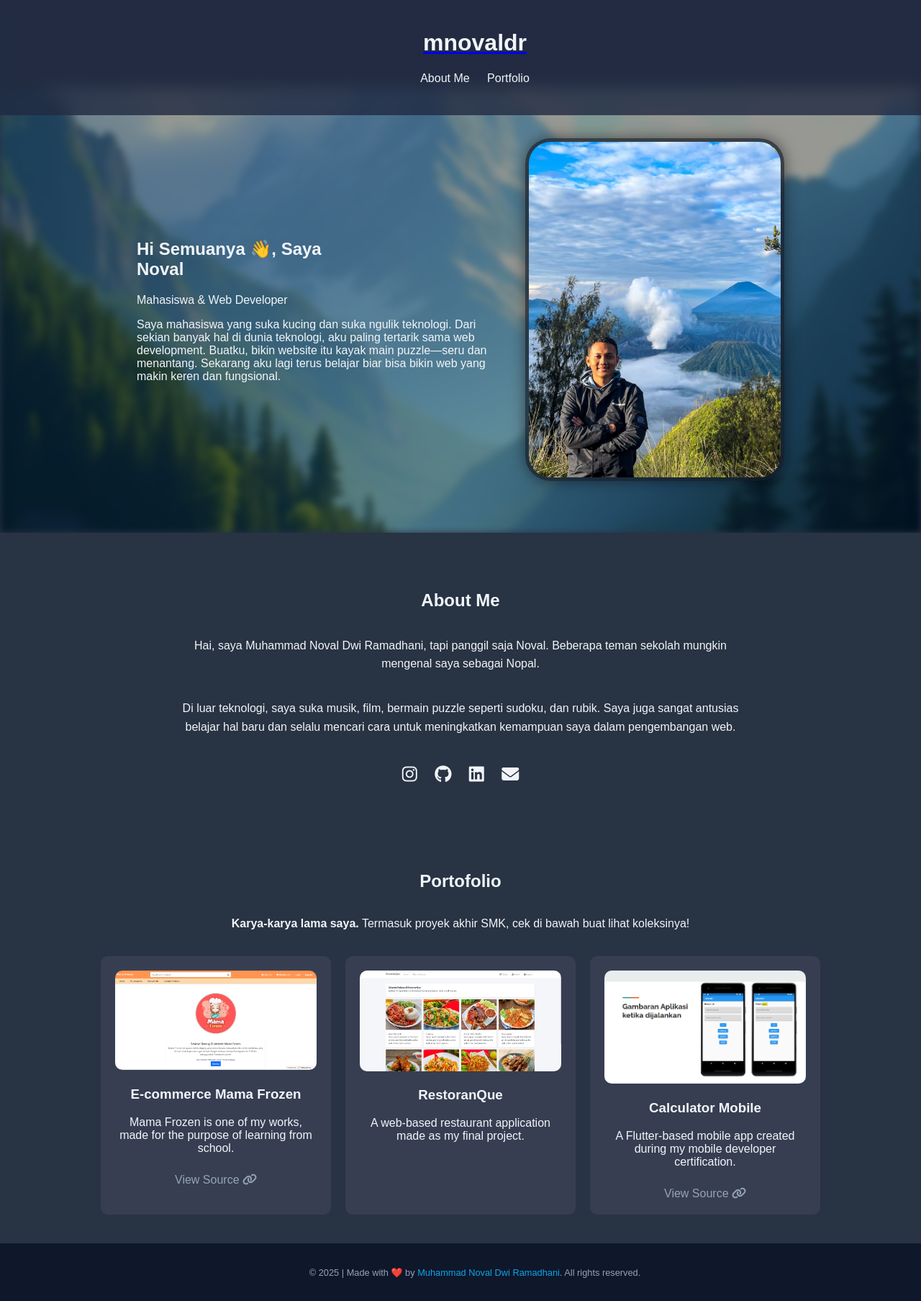
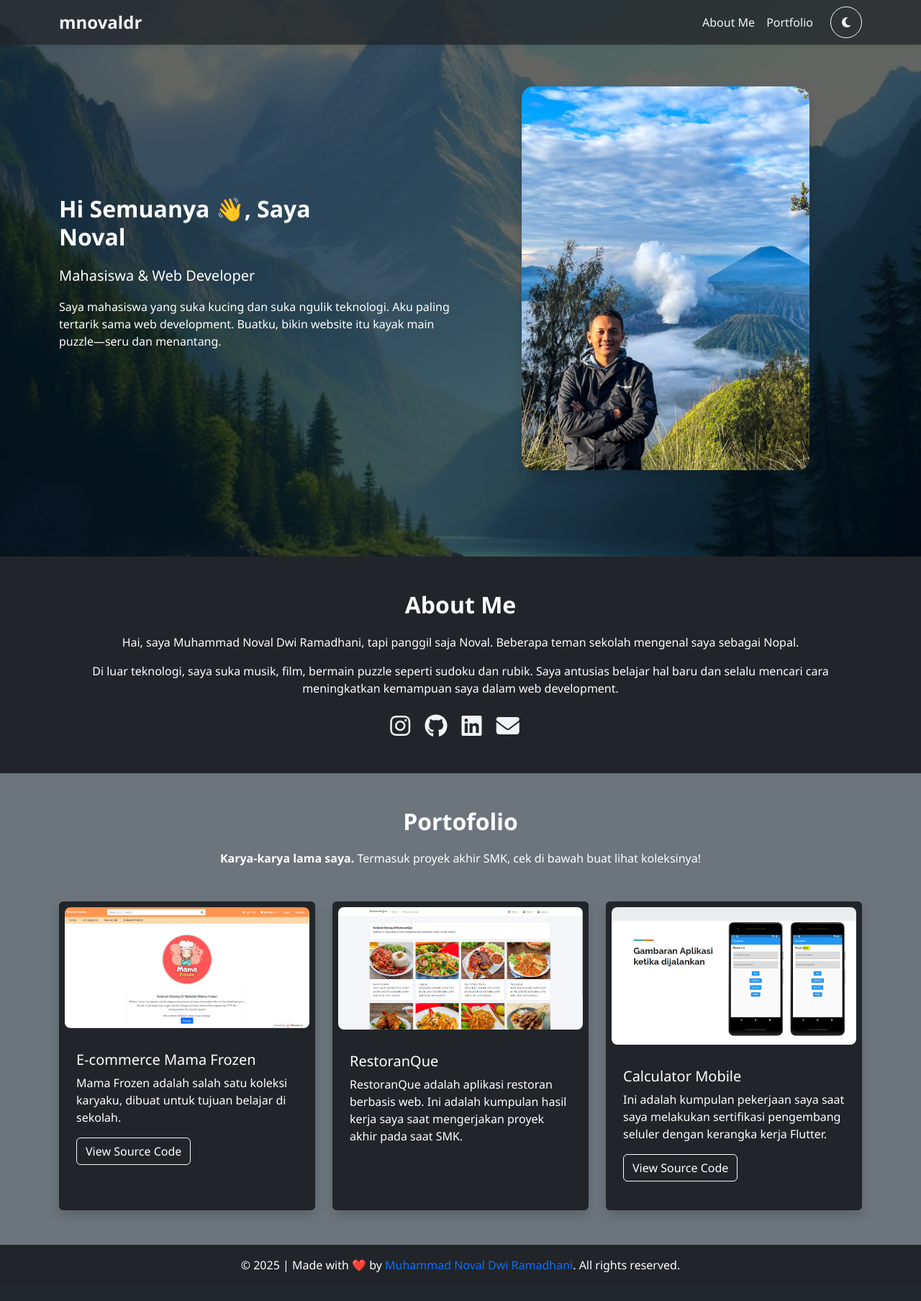
Before and after one commit to mnovaldr/SSP, a Django app: page / in a window 1280 px wide. Shown: the whole page at 72% size. After the commit the page ends 1767 px from the top, so only its background shows below. Run offline with Django 5.2, Linux system fonts and the light colour scheme.

Commit message:
Update Bootstrap dan dark mode

```diff
--- a/blog/blog/settings.py
+++ b/blog/blog/settings.py
@@ -24,9 +24,9 @@ BASE_DIR = Path(__file__).resolve().parent.parent
 SECRET_KEY = 'django-insecure-^lc8)#3$(*+soswl!y@3*6#qj8ey3d6g^36a8=sf(h!z!03w&^'
 
 # SECURITY WARNING: don't run with debug turned on in production!
-DEBUG = True
+DEBUG = False
 
-ALLOWED_HOSTS = []
+ALLOWED_HOSTS = ['*']
 
 
 # Application definition
@@ -56,7 +56,7 @@ ROOT_URLCONF = 'blog.urls'
 TEMPLATES = [
     {
         'BACKEND': 'django.template.backends.django.DjangoTemplates',
-        'DIRS': ['templates'],
+        'DIRS': [os.path.join(BASE_DIR, 'templates')],
         'APP_DIRS': True,
         'OPTIONS': {
             'context_processors': [
--- a/blog/blog/urls.py
+++ b/blog/blog/urls.py
@@ -19,6 +19,6 @@ from django.urls import path, include
 
 
 urlpatterns = [
-    path('admin/', admin.site.urls),
+    # path('admin/', admin.site.urls),
     path('', include('profil.urls')),
 ]
--- a/blog/profil/urls.py
+++ b/blog/profil/urls.py
@@ -2,5 +2,5 @@ from django.urls import path
 from . import views
 
 urlpatterns = [
-    path('',views.home),
+    path('', views.home),
 ]
--- a/blog/profil/views.py
+++ b/blog/profil/views.py
@@ -1,4 +1,11 @@
 from django.shortcuts import render
+from django.template import RequestContext
+
+
+def view404(request, *args, **argv):
+    response = render('404.html', {}, context_instance=RequestContext(request))
+    response.status_code = 404
+    return response
 
 # Create your views here.
 def home(request):
--- a/blog/templates/index.html
+++ b/blog/templates/index.html
@@ -2,80 +2,28 @@
 <!DOCTYPE html>
 <html lang="en">
 <head>
-  <meta charset="UTF-8" />
-  <meta name="viewport" content="width=device-width, initial-scale=1.0" />
-  <title>Hi i'm Noval</title>
-  <link rel="shortcut icon" href="{% static 'img/favicon.ico'%}" type="image/x-icon" />
-  <link rel="icon" href="{% static 'img/favicon.ico'%}" type="image/x-icon" />
+  <meta charset="UTF-8">
+  <meta name="viewport" content="width=device-width, initial-scale=1.0">
+  <title>Hi I'm Noval</title>
+  <link rel="shortcut icon" href="{% static 'img/favicon.ico' %}" type="image/x-icon">
+  <!-- AOS CSS -->
+  <link href="https://cdn.jsdelivr.net/npm/aos@2.3.4/dist/aos.css" rel="stylesheet">
+
+  <link rel="stylesheet" href="https://cdn.jsdelivr.net/npm/bootstrap@5.3.3/dist/css/bootstrap.min.css">
   <link rel="stylesheet" href="https://cdnjs.cloudflare.com/ajax/libs/font-awesome/6.4.0/css/all.min.css">
   <style>
-    /* Solusi untuk masalah navbar menutupi konten */
-    html {
-      scroll-behavior: smooth;
-      scroll-padding-top: 120px;
+    body {
+      font-family: 'Segoe UI', Tahoma, Geneva, Verdana, sans-serif;
+      background-color: #1e293b;
+      color: #f1f5f9;
     }
-
-    body {
-      font-family: Arial, sans-serif;
-      background-color: #283343;
-      color: #f1f5f9;
-      margin: 0;
-      padding: 0;
-      padding-top: 120px;
+    .hero {
+      background-image: url('{% static "img/hero-bg.png" %}');
+      background-size: cover;
+      background-position: center;
+      padding: 120px 0;
+      position: relative;
     }
-    header {
-      padding: 20px;
-      text-align: center;
-      background: rgba(33, 42, 65, 0.8);
-      position: fixed;
-      top: 0;
-      left: 0;
-      width: 100%;
-      z-index: 1000;
-      backdrop-filter: blur(10px);
-      height: 120px;
-    }
-    footer {
-      padding: 20px;
-      text-align: center;
-      background: #0f172a;
-      position: relative;
-      bottom: 0;
-      left: 0;
-      width: 100%;
-    }
-    a h1{
-        color: #f1f5f9;
-        text-decoration: none;
-        transition: color 0.3s;
-    }
-    a h1:hover{
-      color: #0ea5e9;
-    }
-    nav a {
-      margin: 0 10px;
-      color: #f1f5f9;
-      text-decoration: none;
-      transition: color 0.3s;
-    }
-    nav a:hover {
-      color: #0ea5e9;
-    }
-
-    /* Hero Section dengan Background Gambar */
-    .hero {
-      position: relative;
-      display: flex;
-      flex-wrap: wrap;
-      align-items: center;
-      justify-content: center;
-      text-align: left;
-      padding: 60px 20px;
-      gap: 40px;
-      min-height: 500px;
-      overflow: hidden;
-    }
-
     .hero::before {
       content: '';
       position: absolute;
@@ -83,210 +31,241 @@
       left: 0;
       right: 0;
       bottom: 0;
-      background-image: url('{% static "img/hero-bg.png" %}');
-      background-size: cover;
-      background-position: center;
-      filter: blur(5px) brightness(0.6);
-      z-index: -1;
+      background-color: rgba(0, 0, 0, 0.6);
+      z-index: 0;
     }
-
     .hero-content {
-      max-width: 500px;
       position: relative;
       z-index: 1;
     }
-
-    .hero img {
-      width: 350px;
-      object-fit: cover;
-      border-radius: 35px;
-      padding: 5px;
-      background-color: rgba(20, 27, 38, 0.7);
-      box-shadow: 0 0 20px rgba(0, 0, 0, 0.5);
-      position: relative;
-      z-index: 1;
+    .card img {
+      border-radius: 0.5rem;
+      margin-bottom: 1rem;
     }
-
-    .about {
-      display: flex;
-      flex-direction: column;
-      align-items: center;
-      justify-content: center;
-      text-align: center;
-      padding: 60px 20px;
-      max-width: 800px;
-      margin: 0 auto;
-      background-color: #283343;
+    h2, h5, p, .card-text, .nav-link, .form-check-label, .navbar-brand, .btn {
+      color: inherit;
     }
-    .about p {
-      line-height: 1.6;
+    h2 {
+      font-weight: 700;
       margin-bottom: 20px;
     }
-    .portfolio {
-      display: flex;
-      flex-direction: column;
-      align-items: center;
-      justify-content: center;
-      text-align: center;
-      padding: 40px;
-      background-color: #283343;
+    .navbar-brand {
+      font-weight: bold;
+      font-size: 1.5rem;
     }
-    .portfolio-items {
-      display: grid;
-      grid-template-columns: repeat(auto-fit, minmax(300px, 1fr));
-      gap: 20px;
-      max-width: 1000px;
-      margin-top: 20px;
+    footer {
+      background-color: #0f172a;
     }
-    .portfolio-item {
-      background: #373e52;
-      padding: 20px;
-      border-radius: 10px;
-      transition: transform 0.3s;
+    .form-check-input:checked {
+      background-color: #0dcaf0;
+      border-color: #0dcaf0;
     }
-    .portfolio-item:hover {
-      transform: translateY(-5px);
-    }
-    .portfolio-item img {
-      max-width: 100%;
-      border-radius: 10px;
-    }
-    .portfolio-item a {
-      display: inline-block;
-      margin-top: 10px;
-      color: #94a3b8;
-      text-decoration: none;
-      transition: color 0.3s;
-    }
-    .portfolio-item a:hover {
-      color: #ffffff;
-    }
-    .social-icons {
-      margin-top: 20px;
+    .form-switch .form-check-input {
+      cursor: pointer;
     }
     .social-icons a {
       color: #f1f5f9;
-      margin: 0 10px;
-      font-size: 1.5em;
+    }
+    .social-icons a:hover {
+      color: #0dcaf0;
+    }
+    .social-icons a i {
       transition: color 0.3s;
     }
-    .social-icons a:hover {
-      color: #0ea5e9;
-    }
-    footer p {
-      font-size: 0.8em;
-      color: #94a3b8;
+
+    #darkModeToggle {
+      border-radius: 50%;
+      width: 44px;
+      height: 44px;
+      display: flex;
+      align-items: center;
+      justify-content: center;
+      transition: background-color 0.3s, transform 0.3s;
     }
 
-    @media (max-width: 768px) {
-        header {
-            height: auto;
-            padding: 10px;
+    #darkModeToggle:hover {
+      background-color: rgba(139, 225, 252, 0.296);
+      transform: rotate(20deg);
     }
 
-        nav {
-            display: flex;
-            flex-direction: column;
-            gap: 10px;
-            margin-top: 10px;
+    #modeIcon {
+      transition: color 0.3s, transform 0.3s;
     }
 
-        .hero {
-            flex-direction: column;
-            text-align: center;
-            padding: 40px 10px;
+    /* Light Mode Styles */
+    body.light-mode {
+      background-color: #f8f9fa;
+      color: #212529;
+    }
+    body.light-mode .navbar {
+      background-color: #ffffff !important;
+    }
+    body.light-mode {
+      background-color: rgba(255, 255, 255, 0.6);
+    }
+    body.light-mode .bg-dark,
+    body.light-mode .card.bg-dark,
+    body.light-mode footer {
+      background-color: #ffffff !important;
+      color: #212529 !important;
+    }
+    body.light-mode .btn-outline-light {
+      border-color: #212529;
+      color: #212529;
+    }
+    body.light-mode .btn-outline-light:hover {
+      background-color: #212529;
+      color: #ffffff;
+    }
+    body.light-mode .form-check-label,
+    body.light-mode .nav-link,
+    body.light-mode .social-icons a {
+      color: #212529 !important;
+    }
+    body.light-mode .social-icons a i {
+      color: #212529 !important;
     }
 
-        .hero img {
-            width: 80%;
-            max-width: 250px;
+    .card {
+      margin-bottom: 1rem;
     }
-
-        .hero-content {
-            max-width: 100%;
-        }
-
-        .about, .portfolio {
-            padding: 30px 15px;
-        }
-
-        .portfolio-items {
-            grid-template-columns: 1fr;
-            padding: 0 10px;
-        }
-
-        .portfolio-item {
-            padding: 15px;
-        }
-
-        .social-icons a {
-            font-size: 1.3em;
-            margin: 0 8px;
-        }
-    }
-
   </style>
 </head>
 <body>
-  <header>
-    <a href="#hero">
-        <h1>mnovaldr</h1>
-    </a>
-    <nav>
-      <a href="#about">About Me</a>
-      <a href="#portfolio">Portfolio</a>
+  <!-- Navbar -->
+  <nav class="navbar navbar-expand-lg navbar-dark bg-dark bg-opacity-75 fixed-top shadow-sm">
+    <div class="container">
+      <a class="navbar-brand" href="" target="_self">mnovaldr</a>
+      <button class="navbar-toggler" type="button" data-bs-toggle="collapse" data-bs-target="#navbarNav">
+        <span class="navbar-toggler-icon"></span>
+      </button>
+      <div class="collapse navbar-collapse justify-content-end" id="navbarNav">
+        <ul class="navbar-nav">
+          <li class="nav-item"><a class="nav-link" href="#about">About Me</a></li>
+          <li class="nav-item"><a class="nav-link" href="#portfolio">Portfolio</a></li>
+        </ul>
+        <button id="darkModeToggle" class="btn btn-outline-light ms-3" title="Toggle Dark Mode">
+          <i id="modeIcon" class="fas fa-moon"></i>
+        </button>
+      </div>
+    </div>
   </nav>
-  </header>
 
-  <section class="hero" id="hero">
-    <div class="hero-content">
+  <!-- Hero Section -->
+  <section class="hero text-white text-center" id="hero" data-aos="fade-up">
+    <div class="container hero-content">
+      <div class="row align-items-center">
+        <div class="col-lg-6 text-lg-start mb-4 mb-lg-0">
           <h2>Hi Semuanya 👋, Saya<br><strong>Noval</strong></h2>
-      <p>Mahasiswa & Web Developer</p>
-      <p>
-        Saya mahasiswa yang suka kucing dan suka ngulik teknologi. Dari sekian banyak hal di dunia teknologi, aku paling tertarik sama web development. Buatku, bikin website itu kayak main puzzle—seru dan menantang. Sekarang aku lagi terus belajar biar bisa bikin web yang makin keren dan fungsional.
-      </p>
+          <p class="lead">Mahasiswa & Web Developer</p>
+          <p>Saya mahasiswa yang suka kucing dan suka ngulik teknologi. Aku paling tertarik sama web development. Buatku, bikin website itu kayak main puzzle—seru dan menantang.</p>
         </div>
-    <img src="{% static 'img/foto1.jpg'%}" alt="Noval Avatar">
-  </section>
-
-  <section class="about" id="about">
-    <h2>About Me</h2>
-    <p>Hai, saya Muhammad Noval Dwi Ramadhani, tapi panggil saja Noval. Beberapa teman sekolah mungkin mengenal saya sebagai Nopal.</p>
-    <p>Di luar teknologi, saya suka musik, film, bermain puzzle seperti sudoku, dan rubik. Saya juga sangat antusias belajar hal baru dan selalu mencari cara untuk meningkatkan kemampuan saya dalam pengembangan web.</p>
-    <div class="social-icons">
-      <a href="https://www.instagram.com/mnvldr_/" target="_blank"><i class="fab fa-instagram"></i></a>
-      <a href="https://github.com/mnovaldr" target="_blank"><i class="fab fa-github"></i></a>
-      <a href="#" target="_blank"><i class="fab fa-linkedin"></i></a>
-      <a href="mailto:mnovaldr@gmail.com"><i class="fas fa-envelope"></i></a>
+        <div class="col-lg-6">
+          <img src="{% static 'img/foto1.jpg' %}" alt="Noval Avatar" class="img-fluid rounded-4 shadow" width="400">
         </div>
-  </section>
-
-  <section class="portfolio" id="portfolio">
-    <h2>Portofolio</h2>
-    <p><b>Karya-karya lama saya.</b> Termasuk proyek akhir SMK, cek di bawah buat lihat koleksinya!</p>
-    <div class="portfolio-items">
-      <div class="portfolio-item">
-        <img src="{% static 'img/mamafrozen.png'%}" alt="Mama Frozen">
-        <h3>E-commerce Mama Frozen</h3>
-        <p>Mama Frozen is one of my works, made for the purpose of learning from school.</p>
-        <a href="https://github.com/mnovaldr/mama-frozen" target="_blank">View Source <i class="fa-solid fa-link"></i></a>
-      </div>
-      <div class="portfolio-item">
-        <img src="{% static 'img/restoranque.png'%}" alt="RestoranQue">
-        <h3>RestoranQue</h3>
-        <p>A web-based restaurant application made as my final project.</p>
-      </div>
-      <div class="portfolio-item">
-        <img src="{% static 'img/flutter.png'%}" alt="Calculator Mobile">
-        <h3>Calculator Mobile</h3>
-        <p>A Flutter-based mobile app created during my mobile developer certification.</p>
-        <a href="https://github.com/mnovaldr/muhammad-noval-dwi-ramadhani/tree/mini-project-3" target="_blank">View Source <i class="fa-solid fa-link"></i></a>
       </div>
     </div>
   </section>
 
-  <footer>
-    <p>© 2025 | Made with ❤️ by <span style="color: #0ea5e9;">Muhammad Noval Dwi Ramadhani</span>. All rights reserved.</p>
+  <!-- About Section -->
+  <section class="py-5 bg-dark text-white" id="about" data-aos="fade-right">
+    <div class="container text-center">
+      <h2>About Me</h2>
+      <p>Hai, saya Muhammad Noval Dwi Ramadhani, tapi panggil saja Noval. Beberapa teman sekolah mengenal saya sebagai Nopal.</p>
+      <p>Di luar teknologi, saya suka musik, film, bermain puzzle seperti sudoku dan rubik. Saya antusias belajar hal baru dan selalu mencari cara meningkatkan kemampuan saya dalam web development.</p>
+      <div class="mt-4 social-icons">
+        <a href="https://www.instagram.com/mnvldr_/" target="_blank" class="me-3"><i class="fab fa-instagram fa-2x"></i></a>
+        <a href="https://github.com/mnovaldr" target="_blank" class="me-3"><i class="fab fa-github fa-2x"></i></a>
+        <a href="https://www.linkedin.com/in/mnovaldr" target="_blank" class="me-3"><i class="fab fa-linkedin fa-2x"></i></a>
+        <a href="mailto:mnovaldr@gmail.com" class="me-3"><i class="fas fa-envelope fa-2x"></i></a>
+      </div>
+    </div>
+  </section>
+
+  <!-- Portfolio Section -->
+  <section class="py-5 bg-secondary text-white" id="portfolio">
+    <div class="container">
+      <div class="text-center">
+        <h2>Portofolio</h2>
+        <p><strong>Karya-karya lama saya.</strong> Termasuk proyek akhir SMK, cek di bawah buat lihat koleksinya!</p>
+      </div>
+      <div class="row g-4 mt-4">
+        <div class="col-md-4" data-aos="fade-up-left">
+          <div class="card bg-dark text-white h-100 border-0 shadow p-2">
+            <img src="{% static 'img/mamafrozen.png' %}" class="card-img-top" alt="Mama Frozen">
+            <div class="card-body">
+              <h5 class="card-title">E-commerce Mama Frozen</h5>
+              <p class="card-text">Mama Frozen adalah salah satu koleksi karyaku, dibuat untuk tujuan belajar di sekolah.</p>
+              <a href="https://github.com/mnovaldr/mama-frozen" class="btn btn-outline-light" target="_blank">View Source Code</a>
+            </div>
+          </div>
+        </div>
+        <div class="col-md-4" data-aos="fade-up-left">
+          <div class="card bg-dark text-white h-100 border-0 shadow p-2">
+            <img src="{% static 'img/restoranque.png' %}" class="card-img-top" alt="RestoranQue">
+            <div class="card-body">
+              <h5 class="card-title">RestoranQue</h5>
+              <p class="card-text">RestoranQue adalah aplikasi restoran berbasis web. Ini adalah kumpulan hasil kerja saya saat mengerjakan proyek akhir pada saat SMK.</p>
+            </div>
+          </div>
+        </div>
+        <div class="col-md-4" data-aos="fade-up-left">
+          <div class="card bg-dark text-white h-100 border-0 shadow p-2">
+            <img src="{% static 'img/flutter.png' %}" class="card-img-top" alt="Calculator Mobile">
+            <div class="card-body">
+              <h5 class="card-title">Calculator Mobile</h5>
+              <p class="card-text">Ini adalah kumpulan pekerjaan saya saat saya melakukan sertifikasi pengembang seluler dengan kerangka kerja Flutter.</p>
+              <a href="https://github.com/mnovaldr/muhammad-noval-dwi-ramadhani/tree/mini-project-3" class="btn btn-outline-light" target="_blank">View Source Code</a>
+            </div>
+          </div>
+        </div>
+      </div>
+    </div>
+  </section>
+
+  <!-- Footer -->
+  <footer class="bg-dark text-white text-center py-3">
+    <p class="mb-0">© 2025 | Made with ❤️ by <span class="text-primary">Muhammad Noval Dwi Ramadhani</span>. All rights reserved.</p>
   </footer>
+
+  <!-- AOS JS -->
+  <script src="https://cdn.jsdelivr.net/npm/aos@2.3.4/dist/aos.js"></script>
+  <script>
+    AOS.init({
+      duration: 1200, // durasi animasi 1 detik
+      once: true      // animasi hanya dijalankan sekali
+    });
+  </script>
+
+  <script src="https://cdn.jsdelivr.net/npm/bootstrap@5.3.3/dist/js/bootstrap.bundle.min.js"></script>
+  <script>
+    const toggleBtn = document.getElementById('darkModeToggle');
+    const modeIcon = document.getElementById('modeIcon');
+    const body = document.body;
+
+    function updateIcon() {
+      if (body.classList.contains('light-mode')) {
+        modeIcon.classList.remove('fa-moon');
+        modeIcon.classList.add('fa-sun');
+      } else {
+        modeIcon.classList.remove('fa-sun');
+        modeIcon.classList.add('fa-moon');
+      }
+    }
+
+    // Set initial mode
+    if (localStorage.getItem('mode') === 'light') {
+      body.classList.add('light-mode');
+    }
+
+    updateIcon();
+
+    toggleBtn.addEventListener('click', () => {
+      body.classList.toggle('light-mode');
+      localStorage.setItem('mode', body.classList.contains('light-mode') ? 'light' : 'dark');
+      updateIcon();
+    });
+  </script>
+
 </body>
 </html>
```
Also changed, not shown: blog/blog/templates/404.html (renamed from blog/templates/404.html), blog/blog/templates/base_error.html (renamed from blog/templates/base_error.html). Lines whose indentation alone changed are shown as unchanged.
